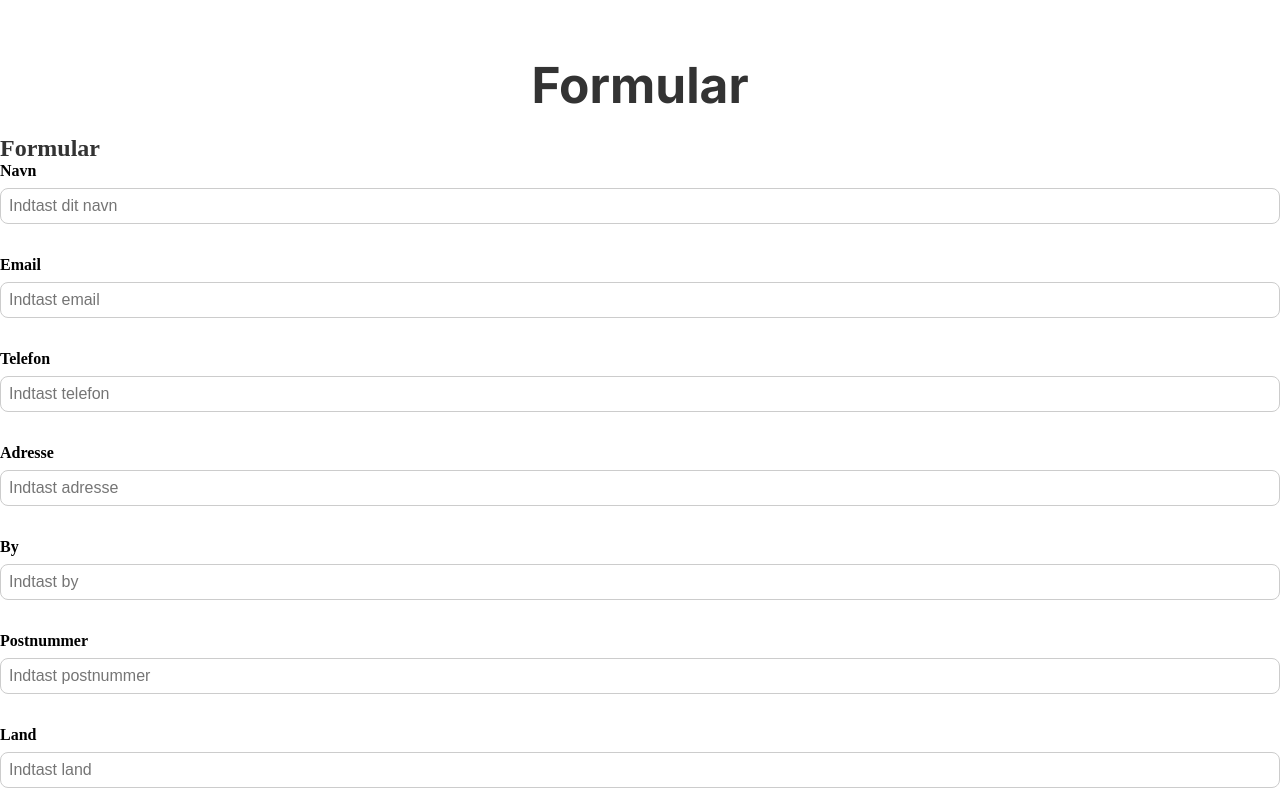
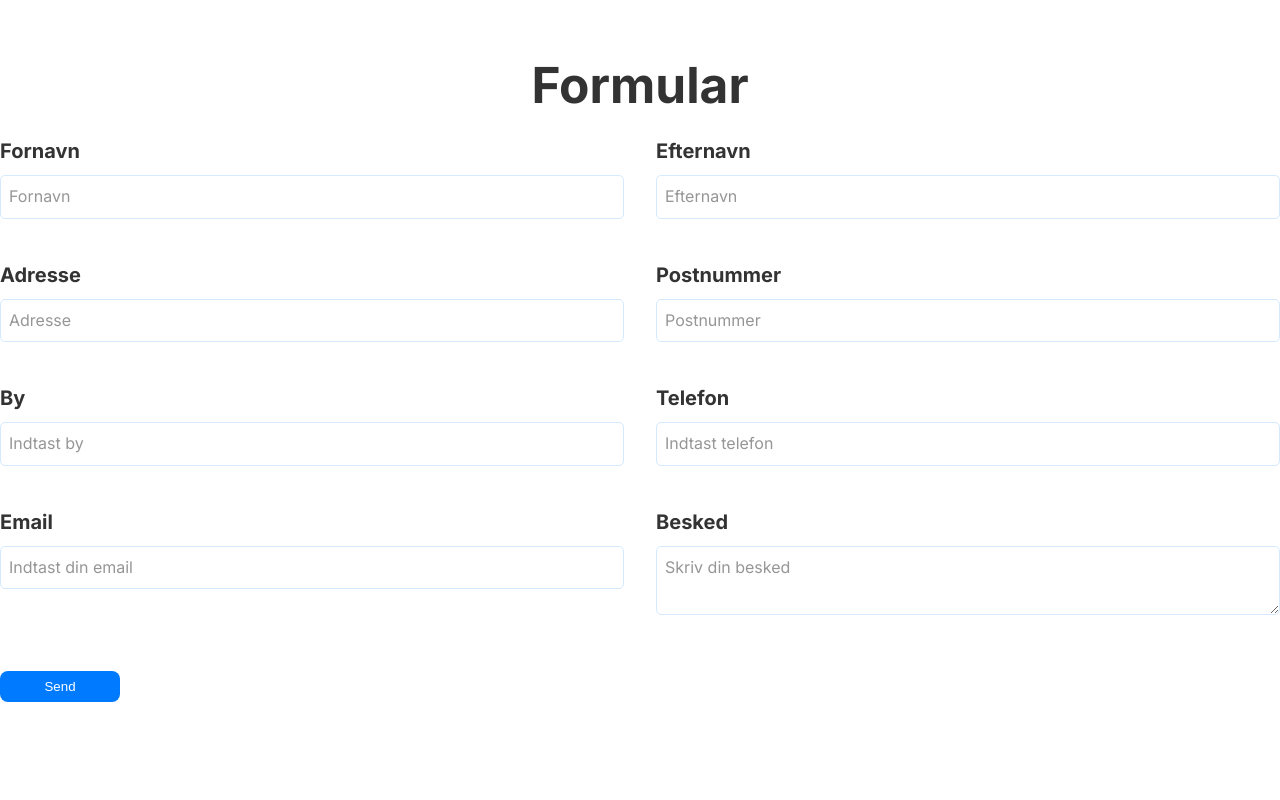
Before and after one commit to AndersBuch/candidate-management-system, a Vue app: page /app/pagethree in a window 1280 px wide. Shown: the part 540-1340 px from the top of the page. After the commit the page ends 1242 px from the top, so only its background shows below. Built offline with nearby package versions, Linux system fonts and the light colour scheme.

Commit message:
Form er ved at være der driller med fejl besked

```diff
--- a/index.html
+++ b/index.html
@@ -2,7 +2,6 @@
 <html lang="en">
   <head>
     <meta charset="UTF-8" />
-    <link rel="icon" href="/favicon.ico">
     <meta name="viewport" content="width=device-width, initial-scale=1.0" />
     <link rel="preconnect" href="https://fonts.googleapis.com">
     <link rel="preconnect" href="https://fonts.gstatic.com" crossorigin>
--- a/src/assets/style/globalVariables.scss
+++ b/src/assets/style/globalVariables.scss
@@ -37,6 +37,14 @@ $statusOrange: #FF8D28;
   line-height: 1.6;
 }
 
+
+@mixin bigBodyText {
+  font-size: 1.25rem;
+  font-family: "Inter";
+  font-weight: 700;
+  line-height: 1.6;
+}
+
 @mixin boldBodyText {
   font-size: 1rem;
   font-family: "Inter";
--- a/src/components/FormComponent.vue
+++ b/src/components/FormComponent.vue
@@ -1,31 +1,165 @@
 <script setup>
 import FormField from './FormField.vue'
+import { reactive, computed } from 'vue'
+
+const formData = reactive({
+  name: '',
+  lastname: '',
+  email: '',
+  phone: '',
+  address: '',
+  city: '',
+  postal: '',
+  message: '',
+  touched: {
+    name: false,
+    lastname: false,
+    email: false,
+    phone: false,
+    address: false,
+    city: false,
+    postal: false,
+    message: false
+  }
+})
+
+// Funktion der sikrer kun tal og max-længde
+const handleNumberInput = (event, maxLength, key) => {
+  const value = event.target.value.replace(/\D/g, '') // Fjern ikke-tal
+  formData[key] = value.slice(0, maxLength) // Begræns længde
+}
+
+// Simpel emailvalidering
+const isValidEmail = (email) => /^[^\s@]+@[^\s@]+\.[^\s@]+$/.test(email)
+
+// Computed fejlbesked til email
+const emailErrorMessage = computed(() => {
+  if (formData.email.trim() === '') return 'Email må ikke være tom.'
+  if (!isValidEmail(formData.email)) return 'Indtast en gyldig emailadresse.'
+  return ''
+})
+
+// Computed for hele formen - tjek for fejl
+const hasErrors = computed(() => !!emailErrorMessage.value)
+
+const submitForm = () => {
+  // Marker alle felter som touched, så fejl vises
+  Object.keys(formData.touched).forEach(key => formData.touched[key] = true)
+
+  // Tjek fejl inden submit
+  if (!hasErrors.value) {
+    console.log('Form sendes:', formData)
+    // Her kan du kalde API eller email-funktion
+  } else {
+    console.log('Der er fejl i formularen')
+  }
+}
 </script>
 
 <template>
-  <div class="formSection">
-    <h2>Formular</h2>
-    <form class="customForm">
-      <FormField id="name" label="Navn" placeholder="Indtast dit navn" />
-      <FormField id="email" label="Email" placeholder="Indtast email" fieldType="email" />
-      <FormField id="phone" label="Telefon" placeholder="Indtast telefon" fieldType="tel" />
-      <FormField id="address" label="Adresse" placeholder="Indtast adresse" />
-      <FormField id="city" label="By" placeholder="Indtast by" />
-      <FormField id="postal" label="Postnummer" placeholder="Indtast postnummer" />
-      <FormField id="country" label="Land" placeholder="Indtast land" />
-      <FormField id="message" label="Besked" placeholder="Skriv din besked" fieldType="textarea" />
-      <button type="submit">Send</button>
-    </form>
-  </div>
+  <form class="customForm" @submit.prevent="submitForm">
+    <div class="formGrid">
+      <FormField
+        id="name"
+        label="Fornavn"
+        placeholder="Fornavn"
+        v-model="formData.name"
+        :touched="formData.touched.name"
+        @blur="formData.touched.name = true"
+      />
+
+      <FormField
+        id="lastname"
+        label="Efternavn"
+        placeholder="Efternavn"
+        v-model="formData.lastname"
+        :touched="formData.touched.lastname"
+        @blur="formData.touched.lastname = true"
+      />
+
+      <FormField
+        id="address"
+        label="Adresse"
+        placeholder="Adresse"
+        v-model="formData.address"
+        :touched="formData.touched.address"
+        @blur="formData.touched.address = true"
+      />
+
+      <!-- Postnummer -->
+      <FormField
+        id="postal"
+        label="Postnummer"
+        placeholder="Postnummer"
+        fieldType="text"
+        v-model="formData.postal"
+        :touched="formData.touched.postal"
+        @input="handleNumberInput($event, 4, 'postal')"
+        @blur="formData.touched.postal = true"
+      />
+
+      <FormField
+        id="city"
+        label="By"
+        placeholder="Indtast by"
+        v-model="formData.city"
+        :touched="formData.touched.city"
+        @blur="formData.touched.city = true"
+      />
+
+      <!-- Telefon -->
+      <FormField
+        id="phone"
+        label="Telefon"
+        placeholder="Indtast telefon"
+        fieldType="text"
+        v-model="formData.phone"
+        :touched="formData.touched.phone"
+        @input="handleNumberInput($event, 10, 'phone')"
+        @blur="formData.touched.phone = true"
+      />
+
+      <!-- Email med fejlbesked -->
+      <FormField
+        id="email"
+        label="Email"
+        placeholder="Indtast din email"
+        v-model="formData.email"
+        :error="!!emailErrorMessage.value"
+        :touched="formData.touched.email"
+        :errorMessage="emailErrorMessage.value"
+        @blur="formData.touched.email = true"
+      />
+
+      <FormField
+        id="message"
+        label="Besked"
+        placeholder="Skriv din besked"
+        fieldType="textarea"
+        v-model="formData.message"
+        :touched="formData.touched.message"
+        @blur="formData.touched.message = true"
+      />
+    </div>
+
+    <button type="submit">Send</button>
+  </form>
 </template>
 
 <style scoped lang="scss">
 .customForm {
   display: flex;
   flex-direction: column;
-  gap: 1rem;
+  gap: 1.5rem;
+
+  .formGrid {
+    display: grid;
+    grid-template-columns: 1fr 1fr;
+    gap: 1.5rem 2rem;
+  }
 
   button {
+    align-self: flex-start;
     width: 120px;
     padding: 0.5rem 1rem;
     border-radius: 8px;
@@ -33,6 +167,7 @@ import FormField from './FormField.vue'
     color: white;
     border: none;
     cursor: pointer;
+    margin-top: 1rem;
 
     &:hover {
       background-color: lighten($primaryBlue, 10%);
--- a/src/components/FormField.vue
+++ b/src/components/FormField.vue
@@ -2,74 +2,57 @@
 import { computed, ref, watch } from 'vue'
 
 const props = defineProps({
-  label: {
-    type: String,
-    required: true
-  },
-  type: {
-    type: String,
-    default: 'default'
-  },
-  placeholder: {
-    type: String,
-    default: ''
-  },
-  fieldType: {
-    type: String,
-    default: 'text'
-  },
-  modelValue: {  // <-- skift fra value til modelValue
-    type: String,
-    default: ''
-  },
-  id: {
-    type: String,
-    required: true
-  }
+  label: { type: String, required: true },
+  placeholder: { type: String, default: '' },
+  fieldType: { type: String, default: 'text' },
+  modelValue: { type: String, default: '' },
+  id: { type: String, required: true },
+  error: { type: Boolean, default: false },
+  touched: { type: Boolean, default: false },
+  errorMessage: { type: String, default: '' }
 })
 
-const emit = defineEmits(['update:modelValue'])
+// Én defineEmits — inkluder 'input'
+const emit = defineEmits(['update:modelValue', 'blur', 'input'])
 
-// Lav en lokal kopivariabel
 const localValue = ref(props.modelValue)
 
-// Hold localValue og prop synkroniseret
-watch(localValue, (val) => {
-  emit('update:modelValue', val)
-})
-watch(() => props.modelValue, (val) => {
-  localValue.value = val
-})
+watch(localValue, (val) => emit('update:modelValue', val))
+watch(() => props.modelValue, (val) => (localValue.value = val))
 
-const fieldClasses = computed(() => ({
-  defaultField: props.type === 'default',
-  primaryField: props.type === 'primary',
-  secondaryField: props.type === 'secondary',
-  dangerField: props.type === 'danger'
-}))
+const hasValue = computed(() => String(localValue.value).trim().length > 0)
+const isError = computed(() => props.error && props.touched)
 </script>
 
 <template>
   <div class="formGroup">
     <label :for="id">{{ label }}</label>
+
     <textarea
       v-if="fieldType === 'textarea'"
       :id="id"
       :placeholder="placeholder"
       v-model="localValue"
-      :class="fieldClasses"
+      @blur="emit('blur')"
+      @input="emit('input', $event)"
+      :class="{ errorField: isError, hasValue: hasValue }"
     ></textarea>
+
     <input
       v-else
       :type="fieldType"
       :id="id"
       :placeholder="placeholder"
       v-model="localValue"
-      :class="fieldClasses"
+      @blur="emit('blur')"
+      @input="emit('input', $event)"
+      :class="{ errorField: isError }"
     />
+
+    <!-- Vis fejltekst når feltet er touched og der er en fejlbesked -->
+<p v-if="isError && props.errorMessage" class="errorMessage">{{ props.errorMessage }}</p>
   </div>
 </template>
-
 
 <style scoped lang="scss">
 .formGroup {
@@ -79,45 +62,42 @@ const fieldClasses = computed(() => ({
 
   label {
     margin-bottom: 0.5rem;
-    font-weight: bold;
+    @include bigBodyText;
+    color: $black;
   }
 
-  input, textarea {
+  input,
+  textarea {
     padding: 0.5rem;
-    border-radius: 8px;
-    font-size: 1rem;
-    border: 1px solid #ccc;
-    transition: border-color 0.2s;
+    border-radius: 5px;
+    @include bodyText;
+    border: 1px solid $sekundareBlue;
+    background-color: $whiteColor;
+    transition: border-color 0.2s, color 0.2s;
+
+    &::placeholder {
+      color: $darkGrey;
+    }
 
     &:focus {
-      border-color: $primaryBlue;
+      border-color: $darkGrey;
       outline: none;
+    }
+
+    &.hasValue {
+      border-color: $darkGrey;
+      color: $darkGrey;
     }
   }
 
-  .defaultField {
-    background-color: #fff;
-    border-color: #ccc;
+  .errorField {
+    border-color: $dangerRed !important;
   }
 
-  .primaryField {
-    background-color: $primaryBlue;
-    color: white;
-    border: none;
-
-    &:focus {
-      border-color: darken($primaryBlue, 10%);
-    }
-  }
-
-  .secondaryField {
-    background-color: #f0f0f0;
-    border-color: #aaa;
-  }
-
-  .dangerField {
-    background-color: #ffe6e6;
-    border-color: $dangerRed;
+  .errorMessage {
+    color: $dangerRed;
+    font-size: 0.9rem;
+    margin-top: 0.3rem;
   }
 }
 </style>
```
